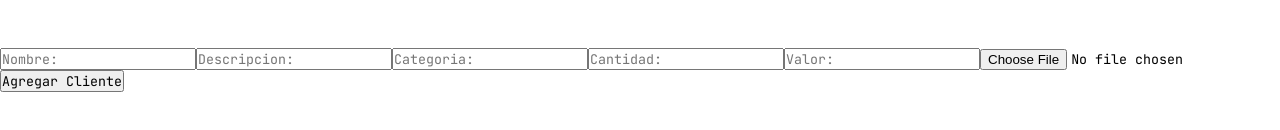
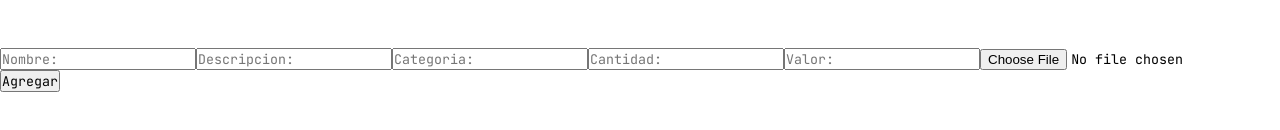
Before and after one commit to dcm323/final-web, a React (Vite) app: page /crearProducto in a window 1280 px wide. Shown: the part 358-488 px from the top of the page. Built offline with nearby package versions, Linux system fonts and the light colour scheme.

Commit message:
se corrige el listado de productos

```diff
--- a/src/App.jsx
+++ b/src/App.jsx
@@ -5,6 +5,7 @@ import ListarCliente from './components/layouts/clientes/ListarCliente'
 import EditarCliente from './components/layouts/clientes/EditarCliente'
 import CrearProductos from './components/layouts/productos/CrearProductos'
 import EditarProductos from './components/layouts/productos/EditarProductos'
+import ListarProductos from './components/layouts/productos/ListarProductos'
 
 const router = createBrowserRouter([
   {
@@ -29,10 +30,10 @@ const router = createBrowserRouter([
   },
   {
     path: '/listarProducto',
-    element: <ListarCliente />,
+    element: <ListarProductos />,
   },
   {
-    path: '/editarProducto/id',
+    path: '/editarProducto/:id',
     element: <EditarProductos />,
   },
 ])
--- a/src/components/layouts/clientes/CrearCliente.jsx
+++ b/src/components/layouts/clientes/CrearCliente.jsx
@@ -19,8 +19,6 @@ const CrearCliente = () => {
 
   const agregarCliente = async () => {
     const urlImg = await subirImagen(img)
-    console.log(urlImg)
-
     const clienteCollection = collection(database, 'clientes')
     const cliente = {
       barrio,
@@ -33,7 +31,7 @@ const CrearCliente = () => {
       urlImg,
     }
     await addDoc(clienteCollection, cliente)
-    returnListado('/listarCliente')
+    // returnListado('/listarCliente')
   }
   return (
     <>
@@ -75,7 +73,7 @@ const CrearCliente = () => {
             placeholder={'Telefono: '}
             type='text'
           />
-          <input onChange={(e) => setImg(e.target.files[0])} type='file' />
+          <input onChange={(e) => console.log(e)} type='file' />
           <input
             onClick={agregarCliente}
             type='button'
--- a/src/components/layouts/clientes/ListarCliente.jsx
+++ b/src/components/layouts/clientes/ListarCliente.jsx
@@ -13,11 +13,13 @@ const ListarCliente = () => {
     const data = await getDocs(clientesCollection)
     setClientes(data.docs.map((doc) => ({ ...doc.data(), id: doc.id })))
   }
+
   const eliminarCliente = async (id) => {
     const servicioEliminado = doc(database, 'clientes', id)
     await deleteDoc(servicioEliminado)
     mostrarClientes()
   }
+
   useEffect(() => {
     mostrarClientes()
   }, [])
--- a/src/components/layouts/productos/CrearProductos.jsx
+++ b/src/components/layouts/productos/CrearProductos.jsx
@@ -9,20 +9,20 @@ const CrearProductos = () => {
   const [categoria, setCategoria] = useState('')
   const [descripcion, setDescripcion] = useState('')
   const [nombre, setNombre] = useState('')
-  const [urlImg, setUrlImg] = useState(null)
+  const [img, setImg] = useState(null)
   const [valor, setValor] = useState('')
 
   const returnListado = useNavigate()
 
   const agregar = async () => {
-    const url = await subirImagen(urlImg)
+    const urlImg = await subirImagen(img)
     const productoColeccion = collection(database, 'productos')
     const producto = {
       cantidad,
       categoria,
       descripcion,
       nombre,
-      url,
+      urlImg,
       valor,
     }
 
@@ -60,8 +60,8 @@ const CrearProductos = () => {
             placeholder={'Valor: '}
             type='text'
           />
-          <input onChange={(e) => setUrlImg(e.target.files[0])} type='file' />
-          <input onClick={agregar} type='button' value='Agregar Cliente' />
+          <input onChange={(e) => setImg(e.target.files[0])} type='file' />
+          <input onClick={agregar} type='button' value='Agregar' />
         </form>
       </main>
     </>
--- a/src/components/layouts/productos/ListarProductos.jsx
+++ b/src/components/layouts/productos/ListarProductos.jsx
@@ -1,7 +1,9 @@
-import { collection, deleteDoc, doc, getDocs } from 'firebase/firestore'
-import React, { useEffect, useState } from 'react'
+import React from 'react'
+import { collection, getDocs, doc, deleteDoc } from 'firebase/firestore'
+import { useState, useEffect } from 'react'
 import { database } from '../../../config/database'
 import { Link } from 'react-router-dom'
+import Header from '../../helpers/Header'
 
 const ListarProductos = () => {
   const [productos, setProductos] = useState([])
@@ -43,7 +45,7 @@ const ListarProductos = () => {
                 Eliminar
               </button>
               <button>
-                <Link to={'/editarProducto/' + data.id}>Editar</Link>
+                <Link to={'/editarProducto/' + data.id}>Edit</Link>
               </button>
             </section>
           ))}
```
